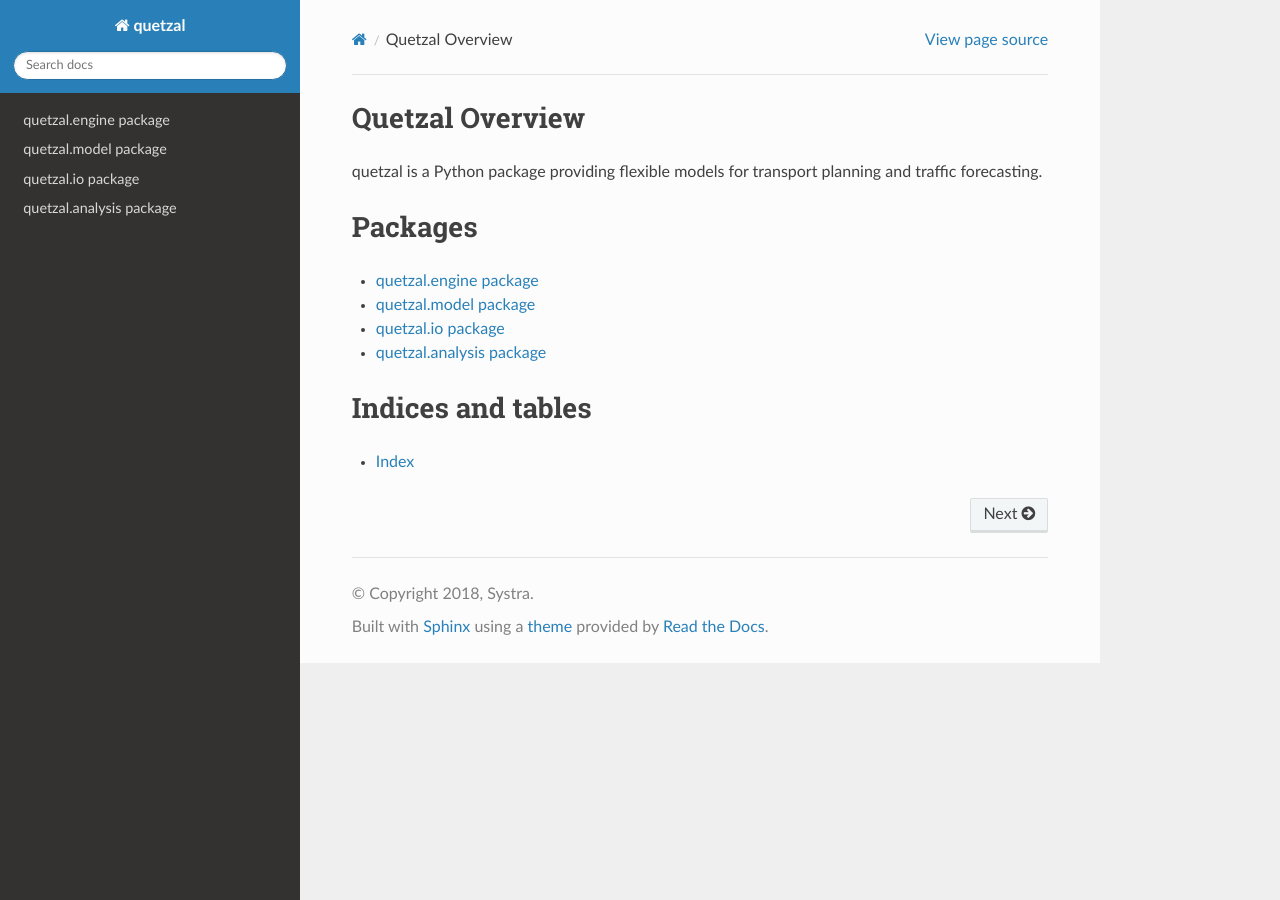
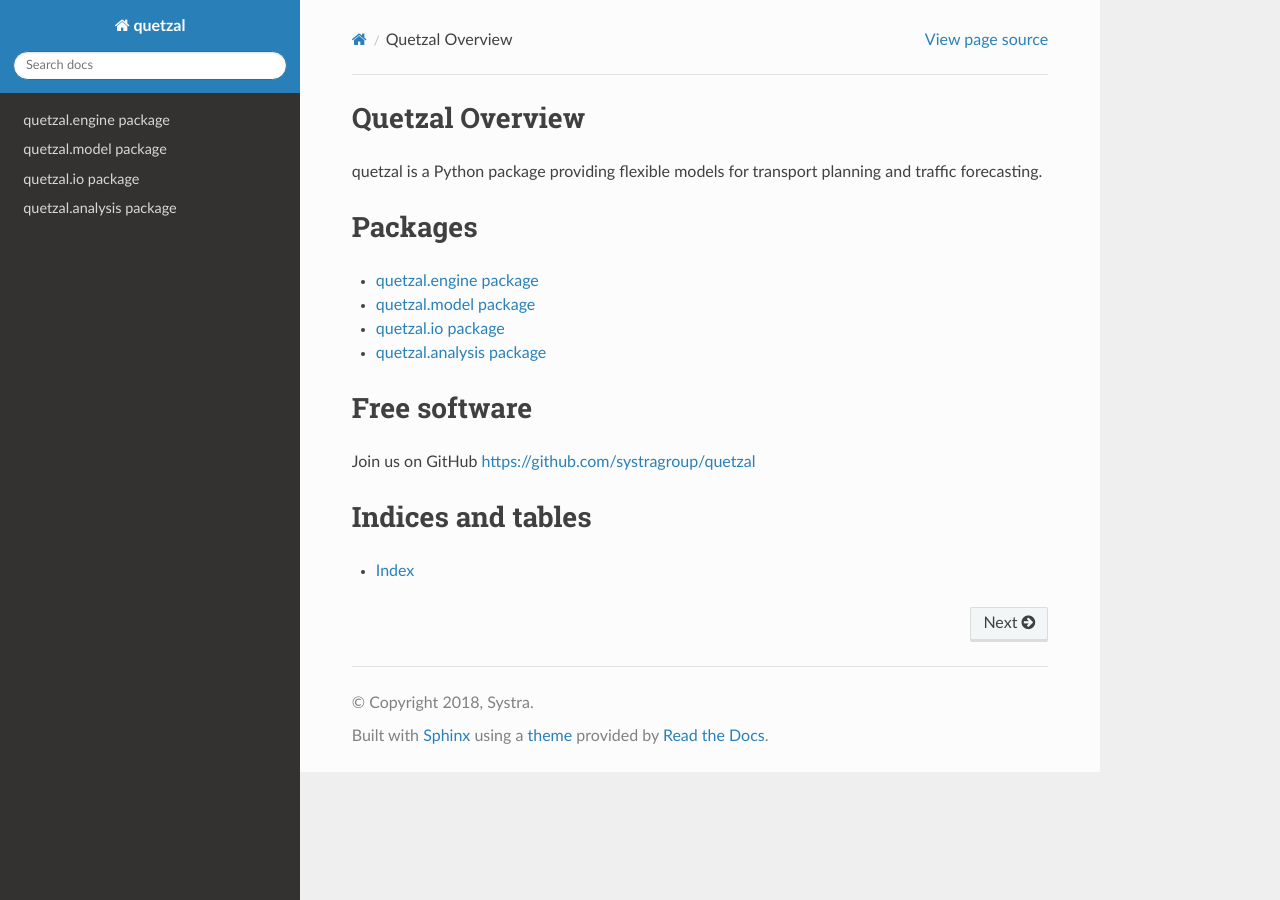
Before and after one commit to systragroup/quetzal, a Sphinx documentation site: the page built from docs/source/index.rst, in a window 1280 px wide. Built offline with Sphinx 7.4.7 and the Read the Docs theme 2.0.0, drawn with Linux system fonts in a browser that asks for light colours; formulas are drawn with MathJax 3.

Commit message:
change index.rst

```diff
--- a/docs/source/index.rst
+++ b/docs/source/index.rst
@@ -14,6 +14,10 @@ Packages
    quetzal.io
    quetzal.analysis
 
+Free software
+=============
+Join us on GitHub https://github.com/systragroup/quetzal
+
 Indices and tables
 ==================
 
```
Also changed, not shown: 8 other files.
